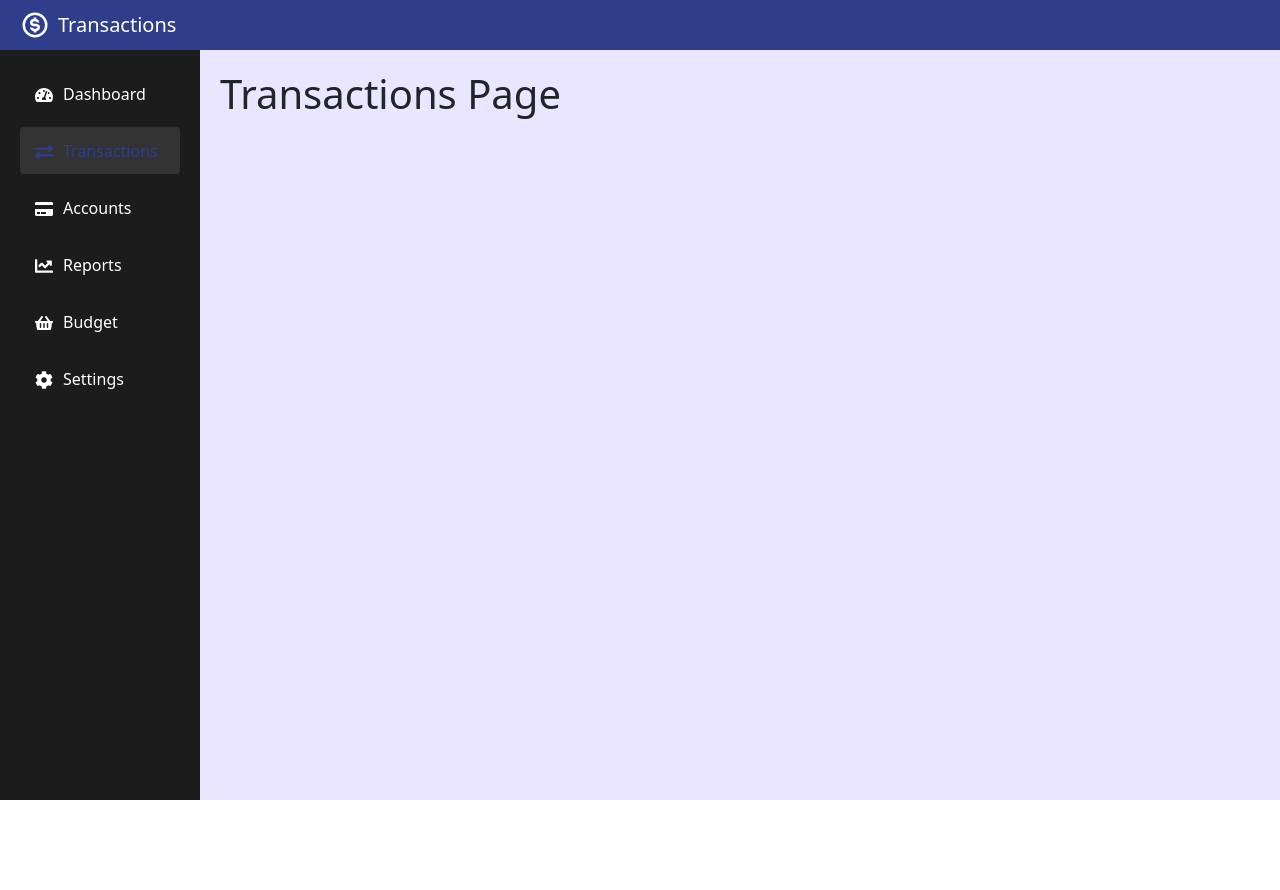
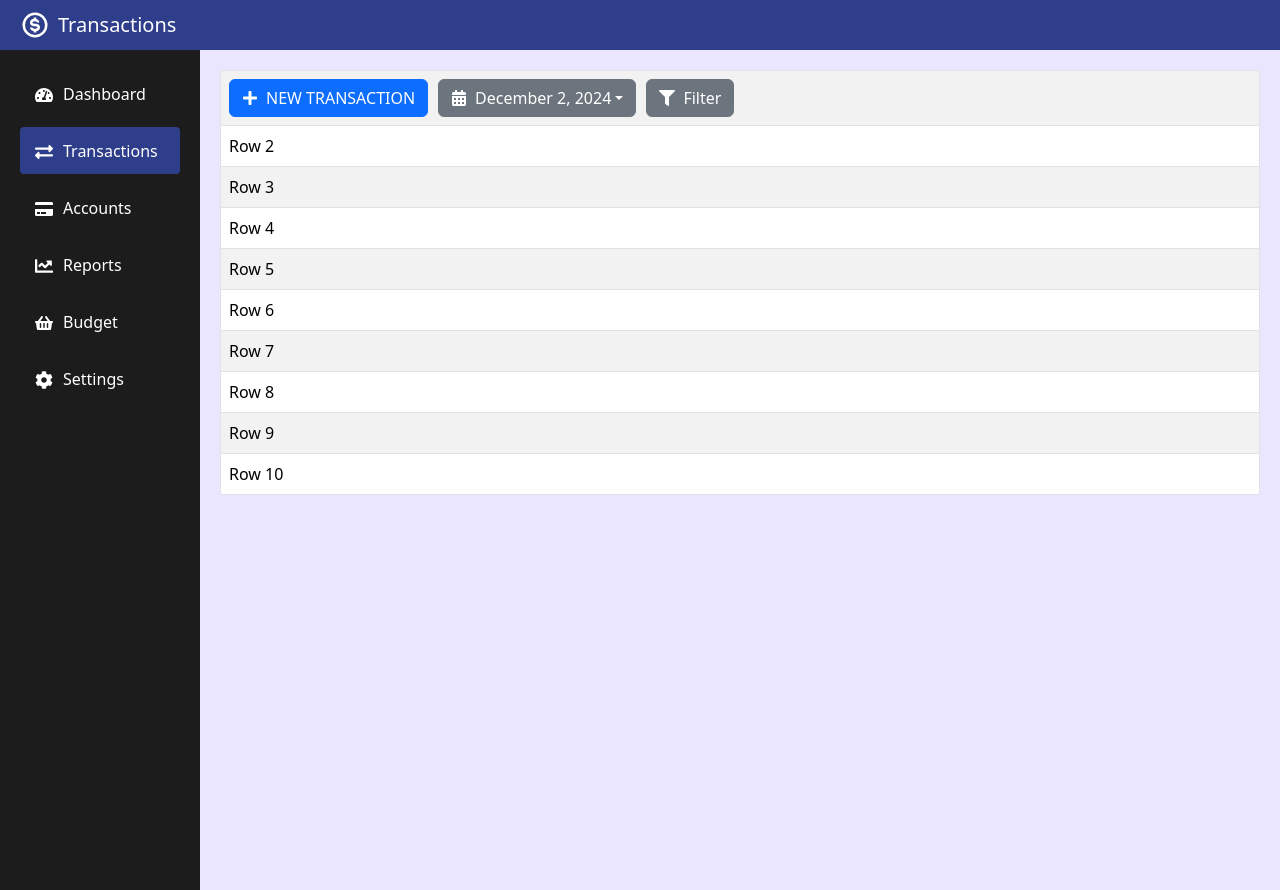
Before and after one commit to SARATH-AERO/expense_tracker, a React (Create React App) app in the folder expense_tracker/: page / in a window 1280 px wide. Both pictures are taken after a click on the item "Transactions". Before the commit the page ends 800 px from the top, so only its background shows below. Built offline with nearby package versions, Linux system fonts and the light colour scheme.

Commit message:
transaction page - UI - date picker, filter ready

```diff
--- a/expense_tracker/package.json
+++ b/expense_tracker/package.json
@@ -8,12 +8,15 @@
     "@testing-library/user-event": "^13.5.0",
     "boostrap": "^2.0.0",
     "bootstrap": "^5.3.3",
+    "moment": "^2.30.1",
     "react": "^18.3.1",
     "react-bootstrap": "^2.10.6",
+    "react-datepicker": "^7.5.0",
     "react-dom": "^18.3.1",
     "react-icons": "^5.3.0",
     "react-router-dom": "^7.0.1",
     "react-scripts": "5.0.1",
+    "react-select": "^5.8.3",
     "web-vitals": "^2.1.4"
   },
   "scripts": {
--- a/expense_tracker/src/Components/Sidebar.jsx
+++ b/expense_tracker/src/Components/Sidebar.jsx
@@ -38,14 +38,14 @@ const Sidebar = () => {
             style={{
               ...styles.menuItem,
               backgroundColor:
-                selectedSection === item.name ? "#333" : "transparent", // Highlight selected item
-              color: selectedSection === item.name ? "#2F3E8A" : "white", // Change text color
+                selectedSection === item.name ? "#2F3E8A" : "transparent", // Highlight selected item
+              color: selectedSection === item.name ? "white" : "white", // Change text color
             }}
           >
             <span
               style={{
                 ...styles.icon,
-                color: selectedSection === item.name ? "#2F3E8A" : "white", // Change icon color
+                color: selectedSection === item.name ? "white" : "white", // Change icon color
               }}
             >
               {item.icon}
--- a/expense_tracker/src/pages/Accounts.jsx
+++ b/expense_tracker/src/pages/Accounts.jsx
@@ -125,10 +125,5 @@ const Accounts = () => {
   );
 };
 
-const AccountsWrapper = () => (
-  <AppProvider>
-    <Accounts />
-  </AppProvider>
-);
 
-export default AccountsWrapper;
+export default Accounts;
--- a/expense_tracker/src/pages/Transactions.jsx
+++ b/expense_tracker/src/pages/Transactions.jsx
@@ -1,12 +1,191 @@
-
+import React, { useState, useContext, useEffect } from 'react';
+import { Button, Table, Dropdown, Modal } from 'react-bootstrap';
+import { FaPlus, FaCalendarAlt, FaFilter } from 'react-icons/fa';
+import {AppContext, AppProvider} from '../context/AppContext';
+import 'bootstrap/dist/css/bootstrap.min.css';
+import DatePicker from 'react-datepicker';
+import 'react-datepicker/dist/react-datepicker.css';
+import FilterModal from '../popUp/FilterModal';
 
 
 const Transactions = () => {
+
+    const [addPopShow, setAddPopShow] = useState(false);
+    const [selectedDate, setSelectedDate] = useState('');
+    const [startDate, setStartDate] = useState(null);
+    const [endDate, setEndDate] = useState(null);
+    const [showDatePicker, setShowDatePicker] = useState(false);
+    const [showFilterModal, setShowFilterModal] = useState(false);
+    const { accounts } = useContext(AppContext);
+
+    useEffect(() => {
+        setSelectedDate(getCurrentDate());
+      }, []);
+
+    const handleShow = () => {
+        setAddPopShow(!addPopShow);
+    }
+
+    const getCurrentDate = () => {
+        const today = new Date();
+        const options = { year: 'numeric', month: 'long', day: 'numeric' };
+        return today.toLocaleDateString(undefined, options);
+      };
+
+      function getYesterdayDate() {
+        const yesterday = new Date();
+        yesterday.setDate(yesterday.getDate() - 1);
+        const options = { year: 'numeric', month: 'long', day: 'numeric' };
+        return yesterday.toLocaleDateString(undefined, options);
+      }
+      function getLast7Days() {
+        const today = new Date();
+        const last7Days = new Date();
+        last7Days.setDate(today.getDate() - 6);
+        const options = { year: 'numeric', month: 'long', day: 'numeric' };
+        return `${last7Days.toLocaleDateString(undefined, options)} - ${today.toLocaleDateString(undefined, options)}`;
+      }
+
+      function getLast30Days() {
+        const today = new Date();
+        const last30Days = new Date();
+        last30Days.setDate(today.getDate() - 29);
+        const options = { year: 'numeric', month: 'long', day: 'numeric' };
+        return `${last30Days.toLocaleDateString(undefined, options)} - ${today.toLocaleDateString(undefined, options)}`;
+      }
+
+      function getThisMonth() {
+        const today = new Date();
+        const startOfMonth = new Date(today.getFullYear(), today.getMonth(), 1);
+        const options = { year: 'numeric', month: 'long', day: 'numeric' };
+        return `${startOfMonth.toLocaleDateString(undefined, options)} - ${today.toLocaleDateString(undefined, options)}`;
+      }
+
+      const handleDateChange = (range) => {
+        switch (range) {
+          case 'Today':
+            setSelectedDate(getCurrentDate());
+            break;
+          case 'Yesterday':
+            setSelectedDate(getYesterdayDate());
+            break;
+          case 'Last 7 Days':
+            setSelectedDate(getLast7Days());
+            break;
+          case 'Last 30 Days':
+            setSelectedDate(getLast30Days());
+            break;
+          case 'This Month':
+            setSelectedDate(getThisMonth());
+            break;
+          case 'Custom Date':
+            setShowDatePicker(true);
+            break;
+          default:
+            setSelectedDate(getCurrentDate());
+        }
+      };
+
+      const handleDateRangeChange = (dates) => {
+        const [start, end] = dates;
+        setStartDate(start);
+        setEndDate(end);
+        if (start && end) {
+          const options = { year: 'numeric', month: 'long', day: 'numeric' };
+          setSelectedDate(`${start.toLocaleDateString(undefined, options)} - ${end.toLocaleDateString(undefined, options)}`);
+          setShowDatePicker(false);
+        }
+      };
+
+      const handleFilterShow = () => setShowFilterModal(true);
+      const handleClose = () => setShowFilterModal(false);
+
+      const styles = {
+        noCaret: {
+          display: 'flex',
+          alignItems: 'center',
+          marginRight: '10px',
+        },
+        button: {
+          display: 'flex',
+          alignItems: 'center',
+          marginRight: '10px',
+        },
+        calendarIcon: {
+          marginRight: '8px',
+        },
+      };
+
     return (
-        <>
-        <h1>Transactions Page</h1>
-        </>
-    )
-}
+        <div style={{ display: 'flex', justifyContent: 'center', height: '100vh', margin: 0, padding: 0 }}>
+          <div style={{ width: '100%', margin: 0, padding: 0 }}>
+            <Table striped bordered hover style={{ margin: 0 }}>
+              <tbody>
+                <tr>
+                  <td>
+                    <div style={{ display: 'flex', alignItems: 'center' }}>
+                      <Button variant="primary" onClick={handleShow} style={{ display: 'flex', alignItems: 'center', marginRight: '10px' }}>
+                        <FaPlus style={{ marginRight: '8px' }} /> NEW TRANSACTION
+                        </Button>
+                  <Dropdown>
+                    <Dropdown.Toggle
+                      as={Button}
+                      variant="secondary"
+                      style={styles.noCaret}
+                    >
+                      <FaCalendarAlt style={styles.calendarIcon} /> {selectedDate}
+                    </Dropdown.Toggle>
+                    <Dropdown.Menu>
+                    <Dropdown.Item onClick={() => handleDateChange('Today')}>Today</Dropdown.Item>
+                      <Dropdown.Item onClick={() => handleDateChange('Yesterday')}>Yesterday</Dropdown.Item>
+                      <Dropdown.Item onClick={() => handleDateChange('Last 7 Days')}>Last 7 Days</Dropdown.Item>
+                      <Dropdown.Item onClick={() => handleDateChange('Last 30 Days')}>Last 30 Days</Dropdown.Item>
+                      <Dropdown.Item onClick={() => handleDateChange('This Month')}>This Month</Dropdown.Item>
+                      <Dropdown.Item onClick={() => handleDateChange('Custom Date')}>Custom Date</Dropdown.Item>
+                    </Dropdown.Menu>
+                  </Dropdown>
+                      <Button variant="secondary" onClick={handleFilterShow} style={{ display: 'flex', alignItems: 'center' }}>
+                        <FaFilter style={{ marginRight: '8px' }} /> Filter
+                      </Button>
+                    </div>
+                  </td>
+                </tr>
+                {[...Array(9)].map((_, index) => (
+                  <tr key={index + 1}>
+                    <td>{`Row ${index + 2}`}</td>
+                  </tr>
+                ))}
+              </tbody>
+            </Table>
+
+
+            {showDatePicker==true && (
+          <Modal show={showDatePicker} onHide={() => setShowDatePicker(false)}>
+            <Modal.Header closeButton>
+              <Modal.Title>Select Date Range</Modal.Title>
+            </Modal.Header>
+            <Modal.Body>
+              <DatePicker
+                selected={startDate}
+                onChange={handleDateRangeChange}
+                startDate={startDate}
+                endDate={endDate}
+                selectsRange
+                inline
+              />
+            </Modal.Body>
+            <Modal.Footer>
+              <Button variant="secondary" onClick={() => setShowDatePicker(false)}>
+                Close
+              </Button>
+            </Modal.Footer>
+          </Modal>
+        )}
+
+       <FilterModal show={showFilterModal} handleClose={handleClose} />
+          </div>
+        </div>
+      );
+    };
 
 export default Transactions;
--- a/expense_tracker/src/popUp/EditAccountPopUp.jsx
+++ b/expense_tracker/src/popUp/EditAccountPopUp.jsx
@@ -142,7 +142,7 @@ const EditAccountPopUP = ({ show, onClose, account }) => {
                         </div>
                         <div className="form-group">
                             <label htmlFor="money">Money:</label>
-                            <input type="number" className="form-control" id="money" placeholder="Amount" value={money} onChange={(e) => setMoney(e.target.value)} required />
+                            <input type="number" className="form-control" id="money" placeholder="Amount" value={money} onChange={(e) => setMoney(e.target.value)} disabled />
                         </div>
                         <div className="d-flex justify-content-center mt-4">
                          { showSuccess != 'delete' &&   <button type="submit" className="btn btn-primary me-4">Update Account</button>  }
--- /dev/null
+++ b/expense_tracker/src/popUp/FilterModal.jsx
@@ -0,0 +1,77 @@
+import React, { useState, useContext, useEffect } from 'react';
+import { Modal, Button, Form } from 'react-bootstrap';
+import Select from 'react-select';
+import { AppContext } from '../context/AppContext';
+
+const FilterModal = ({ show, handleClose }) => {
+  const { accounts } = useContext(AppContext);
+  const [selectedAccounts, setSelectedAccounts] = useState([]);
+  const [selectedTags, setSelectedTags] = useState([]);
+  const [accountOptions, setAccountOptions] = useState([]);
+
+  useEffect(() => {
+    console.log('Accounts:', accounts); // Debugging line
+    const options = accounts.map(account1 => ({ value: account1.name, label: account1.name }));
+    console.log('Account Options:', options); // Debugging line
+    setAccountOptions(options);
+  }, [accounts]);
+
+  const tagOptions = [
+    { value: 'Food', label: 'Food' },
+    { value: 'Transport', label: 'Transport' },
+    { value: 'Utilities', label: 'Utilities' },
+    { value: 'Entertainment', label: 'Entertainment' },
+    { value: 'Health', label: 'Health' },
+    // Add more tags as needed
+  ];
+
+  const handleReset = () => {
+    setSelectedAccounts([]);
+    setSelectedTags([]);
+  };
+
+  const handleApply = () => {
+    // Handle the apply logic here
+    handleClose();
+  };
+
+  return (
+    <Modal show={show} onHide={handleClose}>
+      <Modal.Header closeButton>
+        <Modal.Title>Filter Transaction</Modal.Title>
+      </Modal.Header>
+      <Modal.Body>
+      <Form>
+          <Form.Group controlId="formAccounts">
+            <Form.Label>Account</Form.Label>
+            <Select
+              isMulti
+              options={accountOptions}
+              value={selectedAccounts}
+              onChange={setSelectedAccounts}
+            />
+          </Form.Group>
+          <Form.Group controlId="formTags">
+            <Form.Label>Tags</Form.Label>
+            <Select
+              isMulti
+              options={tagOptions}
+              value={selectedTags}
+              onChange={setSelectedTags}
+            />
+          </Form.Group>
+        </Form>
+      </Modal.Body>
+      <Modal.Footer>
+        <Button variant="secondary" onClick={handleReset}>
+          Reset
+        </Button>
+        <Button variant="primary" onClick={handleApply}>
+          Apply
+        </Button>
+      </Modal.Footer>
+    </Modal>
+  );
+};
+
+export default FilterModal;
```
Also changed, not shown: 1 other file (tests, documents, lock files or other folders).
